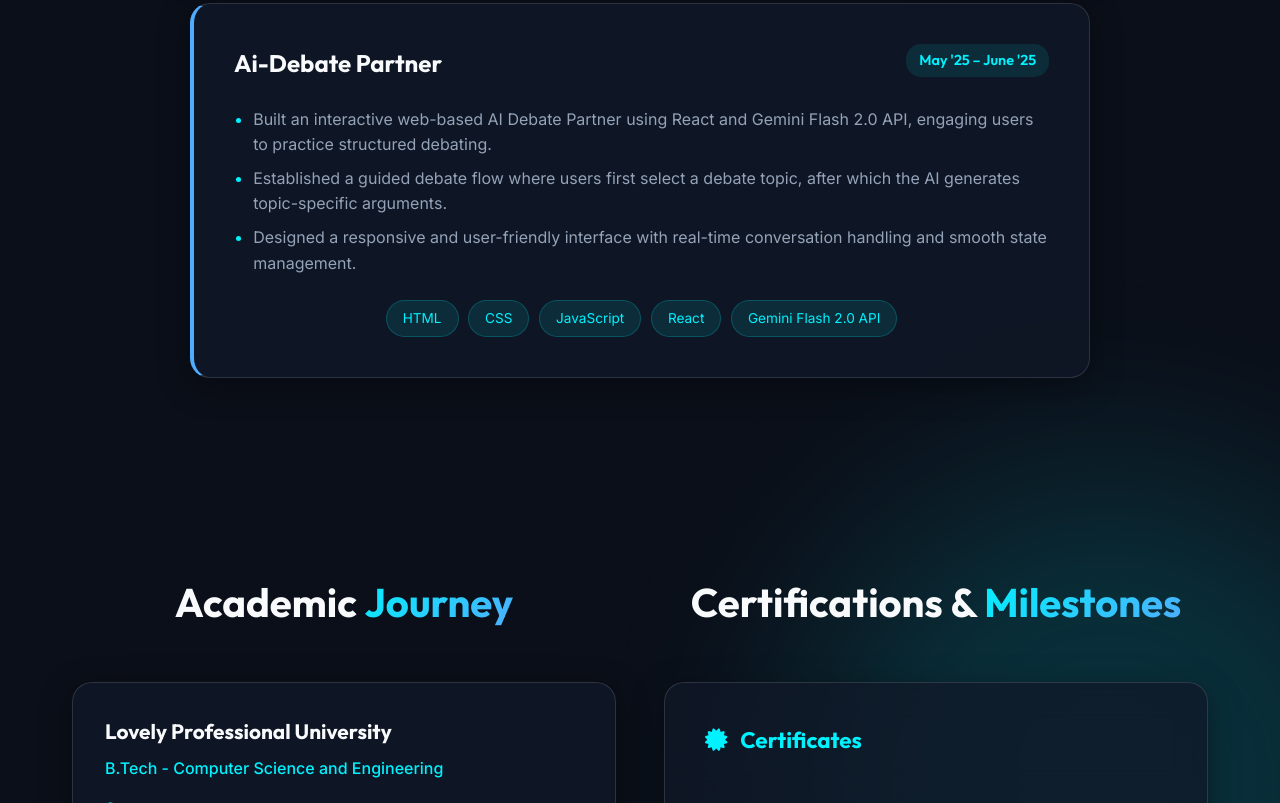
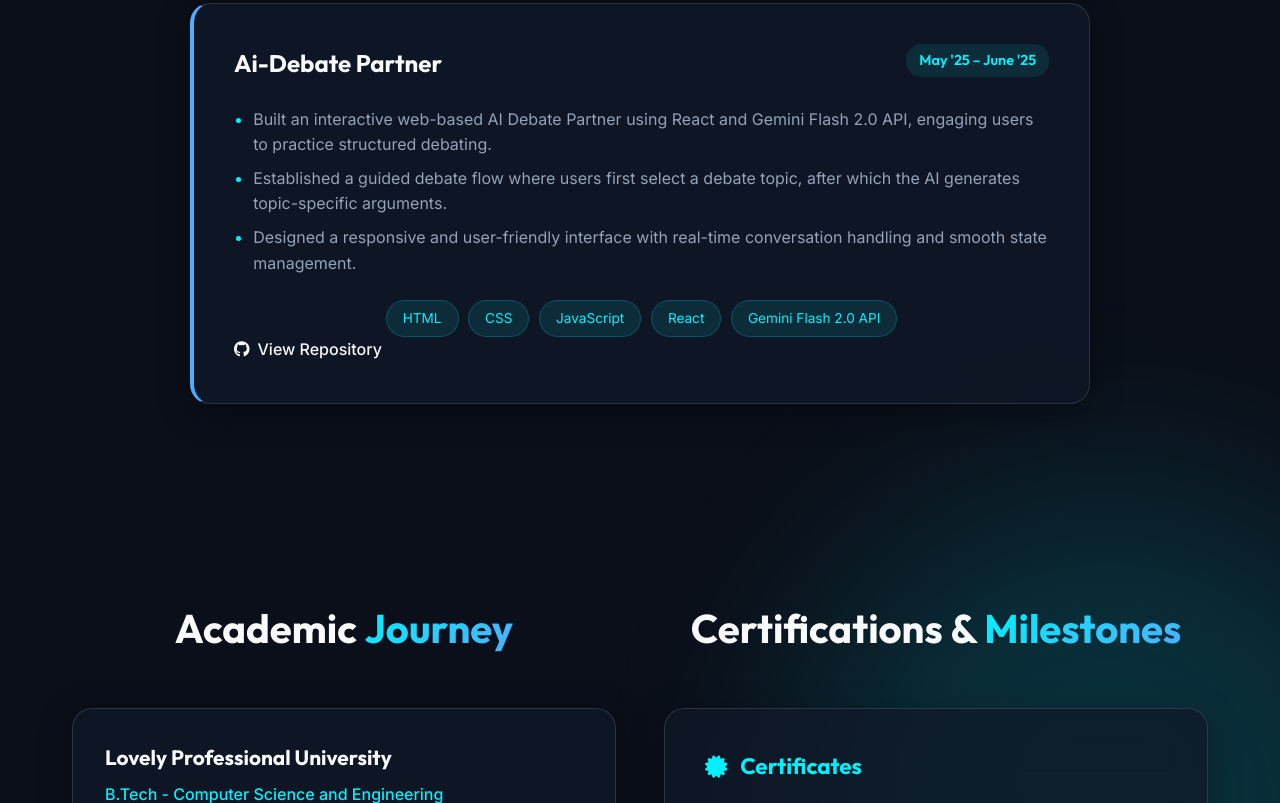
Before and after one commit to pushpenduabhishek/My-Portfolio, a plain HTML site: page index.html in a window 1280 px wide. Shown: the part 3407-4210 px from the top of the page. Drawn offline with Linux system fonts and the light colour scheme.

Commit message:
Updated Project Repositry

```diff
--- a/index.html
+++ b/index.html
@@ -225,6 +225,7 @@
                         <span class="pill tech">React</span>
                         <span class="pill tech">Gemini Flash 2.0 API</span>
                     </div>
+                    <a href="https://github.com/pushpenduabhishek/AI-Debate-Partner" target="_blank" class="github-link"><i class="fab fa-github"></i> View Repository</a>
                 </div>
 
             </div>
```
